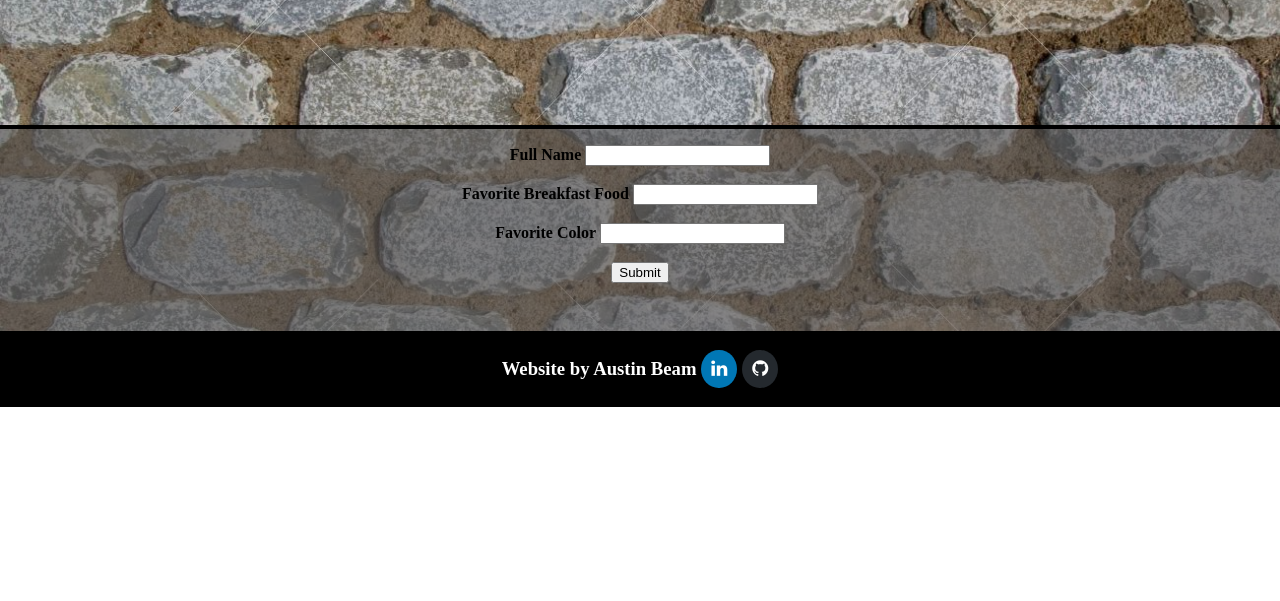
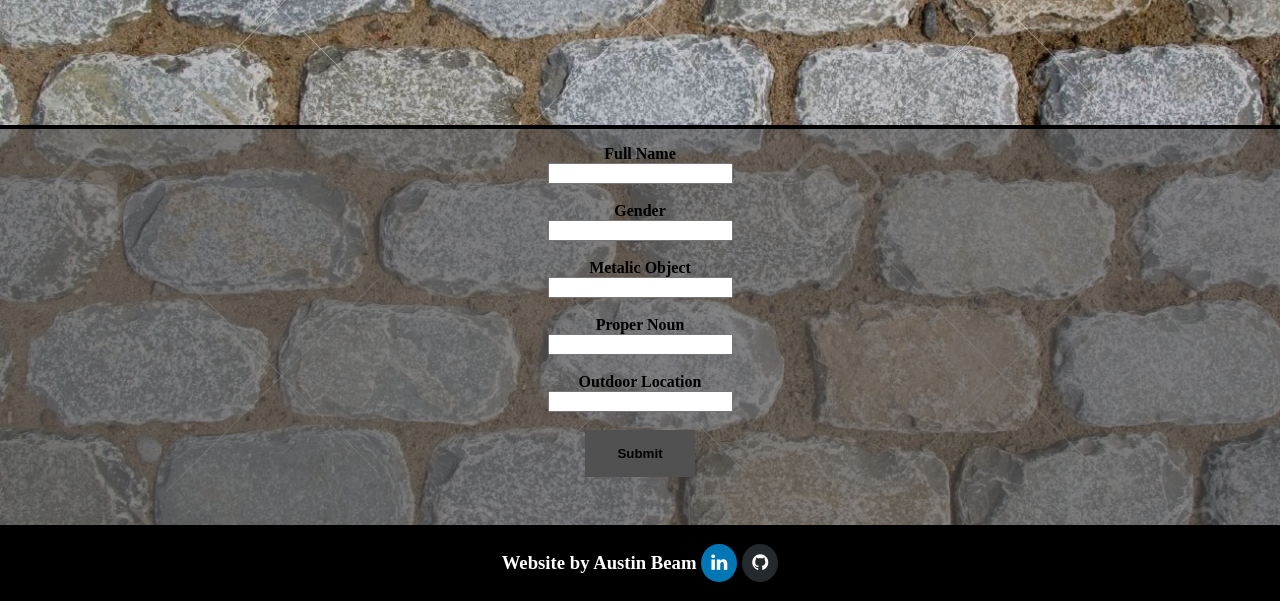
Before and after one commit to bledsoe57/codelou, a plain HTML site: page form.html in a window 1280 px wide. Shown: the part 325-926 px from the top of the page. Before the commit the page ends 800 px from the top, so only its background shows below. Drawn offline with Linux system fonts and the light colour scheme.

Commit message:
Worked on story and form.html styling.

```diff
--- a/form.html
+++ b/form.html
@@ -42,15 +42,19 @@
                 Please use <b>ONLY</b> letters and numbers when filling out the form.</p>
         </div>
             <form action="story.html" class="form-input">
-                <label for="allname">Full Name</label>
+                <label for="allname">Full Name</label><br>
                 <input type="text" id="allname" name="allname"><br><br>
-                <label for="bfood">Favorite Breakfast Food</label>
-                <input type="text" id="bfood" name="bfood"><br><br>
-                <label for="fcolor">Favorite Color</label>
-                <input type="text" id="fcolor" name="fcolor"><br><br>
+                <label for="bfood">Gender</label><br>
+                <input type="text" id="gender" name="gender"><br><br>
+                <label for="fcolor">Metalic Object</label><br>
+                <input type="text" id="mobject" name="mobject"><br><br>
+                <label for="protag">Proper Noun</label><br>
+                <input type="text" id="protag" name="protag"><br><br>
+                <label for="desti">Outdoor Location</label><br>
+                <input type="text" id="desti" name="desti"><br><br>
                 <input type="submit" value="Submit">
             </form>
-       </div>
+        </div>
     </body>
     <footer>
         <div class="author">
--- a/style.css
+++ b/style.css
@@ -136,6 +136,20 @@ body {
     margin: auto;
 }
 
+input[type=text]:focus {
+    outline: none;
+}
+
+input[type=button],
+input[type=submit],
+input[type=reset] {
+    background-color: rgba(82, 81, 81);
+    border: none;
+    font-weight: bold;
+    text-decoration: none;
+    padding: 16px 32px;
+}
+
 h2 {
     display: inline-block;
     margin-top: .25em;
@@ -162,10 +176,10 @@ h2 {
     padding-bottom: 3em;
     padding-top: 1em;
     margin-top: 8em;
+    font-weight: bold;
     background-color: rgba(82, 81, 81);
     background-color: rgba(82, 81, 81, 0.6);
     border-top: 4px solid black;
-    font-weight: bold;
 }
 
 /*
```
Also changed, not shown: storyText.txt.
